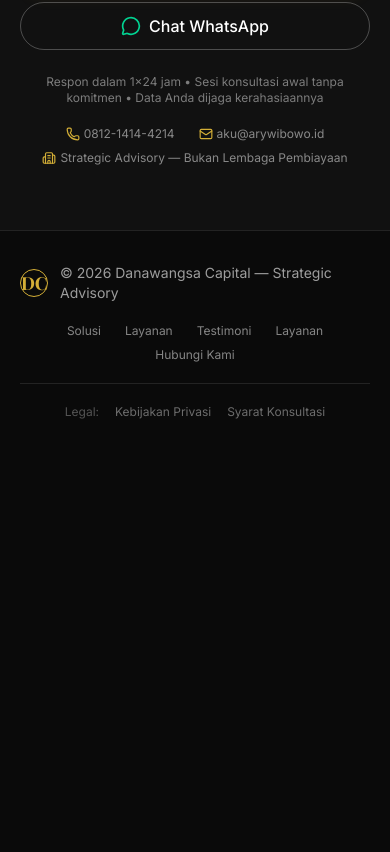
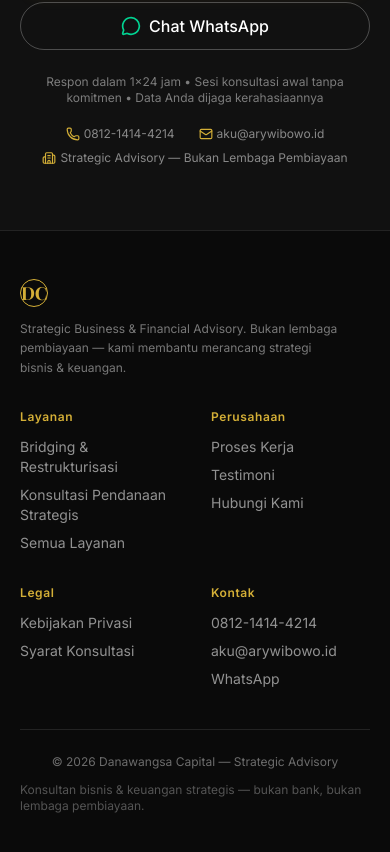
Before and after one commit to ImHeroesKiller/danawangsa-site, a Next.js app: page / in a window 390 px wide. Shown: the part 4774-5626 px from the top of the page. Before the commit the page ends 5322 px from the top, so only its background shows below. Built offline with nearby package versions, Linux system fonts and the light colour scheme; no server answers.

Commit message:
Align navbar and footer navigation with shared config
Centralize nav links in lib/data/navigation.ts, add SiteNavLink for
consistent styling, streamline the header to four primary links with a
prominent CTA, and reorganize the footer into service, company, legal,
and contact columns.

```diff
--- a/components/layout/footer.tsx
+++ b/components/layout/footer.tsx
@@ -1,55 +1,62 @@
-import Link from "next/link";
+import { Logo } from "@/components/layout/logo";
+import { SiteNavLink } from "@/components/layout/site-nav-link";
+import {
+  footerCompanyLinks,
+  footerContactLinks,
+  footerLegalLinks,
+  footerServiceLinks,
+} from "@/lib/data/navigation";
+import { siteConfig } from "@/lib/site-config";
 
-import { Logo } from "@/components/layout/logo";
-import { navLinks } from "@/lib/data/content";
-import { legalNavLinks } from "@/lib/data/legal-content";
+interface FooterColumnProps {
+  title: string;
+  links: { label: string; href: string }[];
+}
+
+function FooterColumn({ title, links }: FooterColumnProps) {
+  return (
+    <div>
+      <h3 className="mb-3 text-xs font-semibold tracking-wider text-gold">
+        {title}
+      </h3>
+      <ul className="space-y-2 text-sm text-white/55">
+        {links.map((link) => (
+          <li key={link.href + link.label}>
+            <SiteNavLink href={link.href} className="text-white/55">
+              {link.label}
+            </SiteNavLink>
+          </li>
+        ))}
+      </ul>
+    </div>
+  );
+}
 
 export function Footer() {
   return (
-    <footer className="border-t border-white/10 py-8">
+    <footer className="border-t border-white/10 py-12">
       <div className="mx-auto max-w-7xl px-5 sm:px-6">
-        <div className="flex flex-col items-center justify-between gap-y-5 md:flex-row">
-          <div className="flex items-center gap-x-3 text-sm text-white/60">
+        <div className="grid grid-cols-2 gap-8 sm:grid-cols-2 md:grid-cols-4 lg:gap-12">
+          <div className="col-span-2 md:col-span-4 lg:col-span-1">
             <Logo compact />
-            <span>© 2026 Danawangsa Capital — Strategic Advisory</span>
+            <p className="mt-3 max-w-xs text-xs leading-relaxed text-white/45">
+              {siteConfig.tagline}. Bukan lembaga pembiayaan — kami membantu
+              merancang strategi bisnis & keuangan.
+            </p>
           </div>
 
-          <div className="flex flex-wrap justify-center gap-x-6 gap-y-2 text-xs text-white/50">
-            {navLinks.map((link) => (
-              <Link
-                key={link.href}
-                href={link.href}
-                className="transition-colors hover:text-gold"
-              >
-                {link.label}
-              </Link>
-            ))}
-            <Link
-              href="/layanan"
-              className="transition-colors hover:text-gold"
-            >
-              Layanan
-            </Link>
-            <Link
-              href="/#cta-section"
-              className="transition-colors hover:text-gold"
-            >
-              Hubungi Kami
-            </Link>
-          </div>
+          <FooterColumn title="Layanan" links={footerServiceLinks} />
+          <FooterColumn title="Perusahaan" links={footerCompanyLinks} />
+          <FooterColumn title="Legal" links={footerLegalLinks} />
+          <FooterColumn title="Kontak" links={footerContactLinks} />
         </div>
 
-        <div className="mt-5 flex flex-wrap items-center justify-center gap-x-4 gap-y-2 border-t border-white/10 pt-5 text-xs text-white/40">
-          <span className="text-white/30">Legal:</span>
-          {legalNavLinks.map((link) => (
-            <Link
-              key={link.href}
-              href={link.href}
-              className="transition-colors hover:text-gold"
-            >
-              {link.label}
-            </Link>
-          ))}
+        <div className="mt-10 flex flex-col items-center justify-between gap-3 border-t border-white/10 pt-6 text-xs text-white/40 sm:flex-row">
+          <p>© 2026 Danawangsa Capital — Strategic Advisory</p>
+          <p className="text-white/30">
+            Konsultan bisnis & keuangan strategis — bukan bank, bukan lembaga
+            pembiayaan.
+          </p>
         </div>
       </div>
     </footer>
--- a/components/layout/navbar.tsx
+++ b/components/layout/navbar.tsx
@@ -1,14 +1,13 @@
 "use client";
 
 import { Menu, X } from "lucide-react";
-import Link from "next/link";
 import { useEffect, useState } from "react";
 
 import { useConsultation } from "@/components/consultation/consultation-context";
 import { Logo } from "@/components/layout/logo";
+import { SiteNavLink } from "@/components/layout/site-nav-link";
 import { Button } from "@/components/ui/button";
-import { navLinks } from "@/lib/data/content";
-import { legalNavLinks } from "@/lib/data/legal-content";
+import { footerLegalLinks, mainNavLinks } from "@/lib/data/navigation";
 import { siteConfig } from "@/lib/site-config";
 import { cn } from "@/lib/utils";
 
@@ -37,26 +36,14 @@ export function Navbar() {
           <Logo />
 
           <div className="hidden items-center gap-x-7 text-sm font-medium lg:flex">
-            {navLinks.map((link) => (
-              <Link
-                key={link.href}
-                href={link.href}
-                className="transition-colors hover:text-gold"
-              >
+            {mainNavLinks.map((link) => (
+              <SiteNavLink key={link.href + link.label} href={link.href}>
                 {link.label}
-              </Link>
+              </SiteNavLink>
             ))}
           </div>
 
           <div className="flex items-center gap-x-3">
-            <Button
-              variant="goldOutline"
-              size="sm"
-              className="hidden md:inline-flex"
-              asChild
-            >
-              <Link href="/#cta-section">Hubungi Kami</Link>
-            </Button>
             <Button
               size="sm"
               className="hidden sm:inline-flex"
@@ -66,7 +53,7 @@ export function Navbar() {
             </Button>
             <button
               type="button"
-              className="flex h-10 w-10 items-center justify-center rounded-xl text-white/80 transition-colors hover:bg-white/10 hover:text-white md:hidden"
+              className="flex h-10 w-10 items-center justify-center rounded-xl text-white/80 transition-colors hover:bg-white/10 hover:text-white lg:hidden"
               aria-label="Menu"
               onClick={() => setMobileOpen((prev) => !prev)}
             >
@@ -81,39 +68,41 @@ export function Navbar() {
       </div>
 
       {mobileOpen && (
-        <div className="mobile-menu border-t border-white/10 bg-background md:hidden">
+        <div className="mobile-menu border-t border-white/10 bg-background lg:hidden">
           <div className="flex flex-col gap-y-1 px-5 py-4 text-sm">
-            {navLinks.map((link) => (
-              <Link
-                key={link.href}
+            {mainNavLinks.map((link) => (
+              <SiteNavLink
+                key={link.href + link.label}
                 href={link.href}
-                className="rounded-2xl px-4 py-3 hover:bg-white/5"
+                className="block rounded-2xl px-4 py-3 text-white/85 hover:bg-white/5"
                 onClick={closeMobile}
               >
                 {link.label}
-              </Link>
+              </SiteNavLink>
             ))}
             <div className="mx-4 my-2 h-px bg-white/10" />
-            <Link
-              href="/#cta-section"
-              className="rounded-2xl px-4 py-3 font-medium hover:bg-white/5"
-              onClick={closeMobile}
+            <Button
+              className="mx-4"
+              onClick={() => {
+                openConsultation("general");
+                closeMobile();
+              }}
             >
-              Hubungi Kami
-            </Link>
+              {siteConfig.ctaLabel}
+            </Button>
             <div className="mx-4 my-2 h-px bg-white/10" />
             <p className="px-4 text-[10px] tracking-wider text-white/30">
               LEGAL
             </p>
-            {legalNavLinks.map((link) => (
-              <Link
+            {footerLegalLinks.map((link) => (
+              <SiteNavLink
                 key={link.href}
                 href={link.href}
-                className="rounded-2xl px-4 py-3 hover:bg-white/5"
+                className="block rounded-2xl px-4 py-3 text-white/85 hover:bg-white/5"
                 onClick={closeMobile}
               >
                 {link.label}
-              </Link>
+              </SiteNavLink>
             ))}
           </div>
         </div>
--- /dev/null
+++ b/components/layout/site-nav-link.tsx
@@ -0,0 +1,48 @@
+import Link from "next/link";
+
+import { cn } from "@/lib/utils";
+
+interface SiteNavLinkProps {
+  href: string;
+  children: React.ReactNode;
+  className?: string;
+  onClick?: () => void;
+  external?: boolean;
+}
+
+/** Shared navigation link — used in Navbar and Footer */
+export function SiteNavLink({
+  href,
+  children,
+  className,
+  onClick,
+  external,
+}: SiteNavLinkProps) {
+  const isExternal =
+    external ?? (href.startsWith("http") || href.startsWith("mailto:") || href.startsWith("tel:"));
+
+  const classes = cn(
+    "transition-colors hover:text-gold",
+    className,
+  );
+
+  if (isExternal) {
+    return (
+      <a
+        href={href}
+        className={classes}
+        onClick={onClick}
+        target={href.startsWith("http") ? "_blank" : undefined}
+        rel={href.startsWith("http") ? "noopener noreferrer" : undefined}
+      >
+        {children}
+      </a>
+    );
+  }
+
+  return (
+    <Link href={href} className={classes} onClick={onClick}>
+      {children}
+    </Link>
+  );
+}
--- a/lib/data/content.ts
+++ b/lib/data/content.ts
@@ -17,19 +17,12 @@ import {
 import type {
   FaqItem,
   FeeItem,
-  NavLink,
   ProcessStep,
   Service,
   Testimonial,
   TrustStat,
   ValueProposition,
 } from "@/types";
-
-export const navLinks: NavLink[] = [
-  { label: "Solusi", href: "/#solutions" },
-  { label: "Layanan", href: "/layanan" },
-  { label: "Testimoni", href: "/#testimonials" },
-];
 
 export const trustStats: TrustStat[] = [
   { value: "10+", label: "Tahun Pengalaman" },
--- /dev/null
+++ b/lib/data/navigation.ts
@@ -0,0 +1,34 @@
+import { services } from "@/lib/data/services";
+import { legalNavLinks } from "@/lib/data/legal-content";
+import { getWhatsAppUrl, siteConfig } from "@/lib/site-config";
+import type { NavLink } from "@/types";
+
+/** Primary header navigation — keep lean and consistent with footer */
+export const mainNavLinks: NavLink[] = [
+  { label: "Beranda", href: "/" },
+  { label: "Layanan", href: "/layanan" },
+  { label: "Proses Kerja", href: "/layanan" },
+  { label: "Testimoni", href: "/#testimonials" },
+];
+
+export const footerServiceLinks: NavLink[] = [
+  ...services.map((service) => ({
+    label: service.listing.title,
+    href: service.path,
+  })),
+  { label: "Semua Layanan", href: "/layanan" },
+];
+
+export const footerCompanyLinks: NavLink[] = [
+  { label: "Proses Kerja", href: "/layanan" },
+  { label: "Testimoni", href: "/#testimonials" },
+  { label: "Hubungi Kami", href: "/#cta-section" },
+];
+
+export const footerLegalLinks: NavLink[] = [...legalNavLinks];
+
+export const footerContactLinks: NavLink[] = [
+  { label: siteConfig.phone, href: `tel:+${siteConfig.phoneRaw}` },
+  { label: siteConfig.email, href: `mailto:${siteConfig.email}` },
+  { label: "WhatsApp", href: getWhatsAppUrl() },
+];
```
